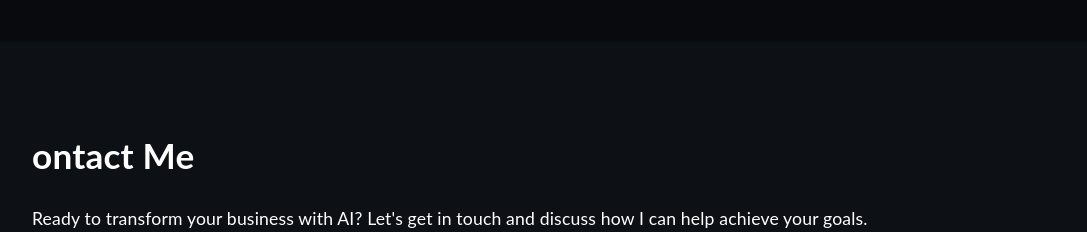
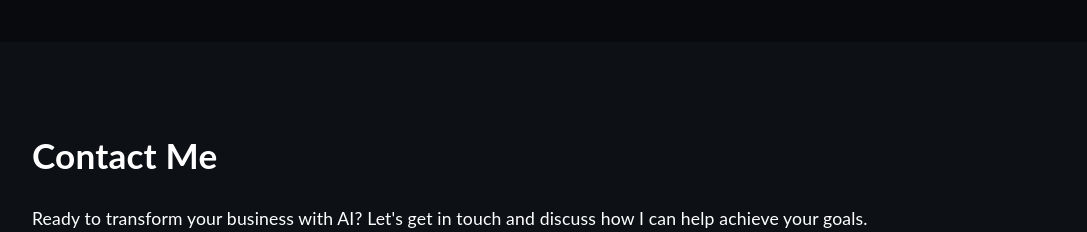
Before and after one commit to dnim0/daneel-portfolio, a React (Create React App) app: page / in a window 1280 px wide. Shown: the part 3920-4152 px from the top of the page, without its empty margins (96-1183 px from the left). Built offline with nearby package versions, Linux system fonts and the light colour scheme.

Commit message:
Update Contact.tsx

```diff
--- a/src/components/Contact.tsx
+++ b/src/components/Contact.tsx
@@ -80,7 +80,7 @@ function Contact() {
     <div id="contact">
       <div className="items-container">
         <div className="contact_wrapper">
-          <h1>ontact Me</h1>
+          <h1>Contact Me</h1>
           <p>
             Ready to transform your business with AI? Let's get in touch and discuss
             how I can help achieve your goals.
```
